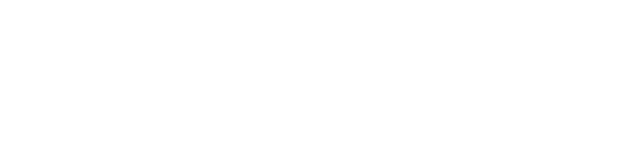
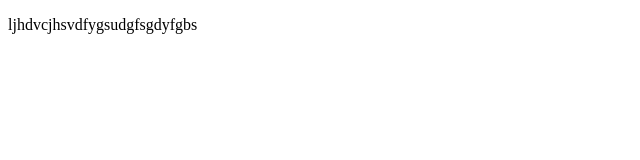
Before and after one commit to SAMDAW99/DWEC, a plain HTML site: page index.html in a window 1280 px wide. Shown: the whole page, without its empty margins (0-640 px from the left). Drawn offline with Linux system fonts and the light colour scheme.

Commit message:
segundo estado

```diff
--- a/index.html
+++ b/index.html
@@ -3,6 +3,7 @@
 <head>
     <meta charset="UTF-8">
     <meta name="viewport" content="width=device-width, initial-scale=1.0">
+    <p>ljhdvcjhsvdfygsudgfsgdyfgbs</p>
     <title>Document</title>
 </head>
 <body>
```
